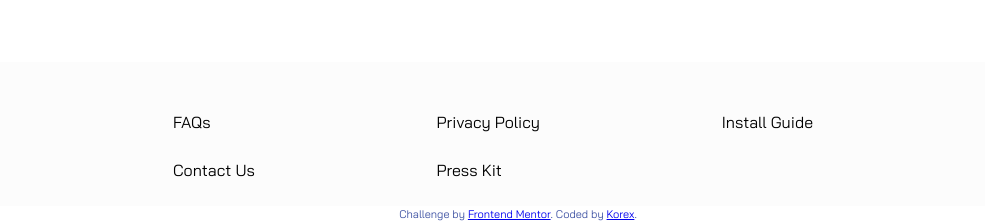
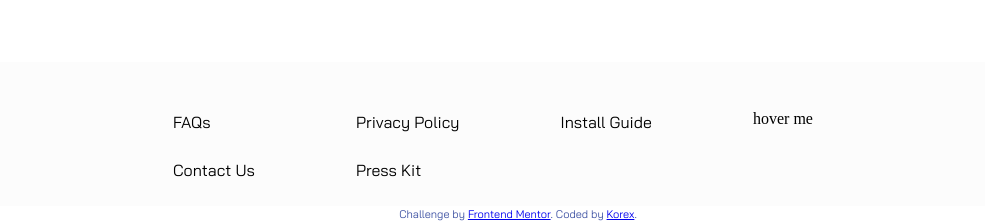
Before and after one commit to koredebanfe/clipboardLandingPage, a plain HTML site: page index.html in a window 1280 px wide. Shown: the part 2794-3016 px from the top of the page, 122-1107 px from the left. Drawn offline with Linux system fonts and the light colour scheme.

Commit message:
trying connection

```diff
--- a/index.html
+++ b/index.html
@@ -167,6 +167,7 @@
 			<div footer__links--guide>
 				<a href="#"> Install Guide</a>
 			</div>
+			hover me
 		</section>
 
 		<section class="socails">
```
